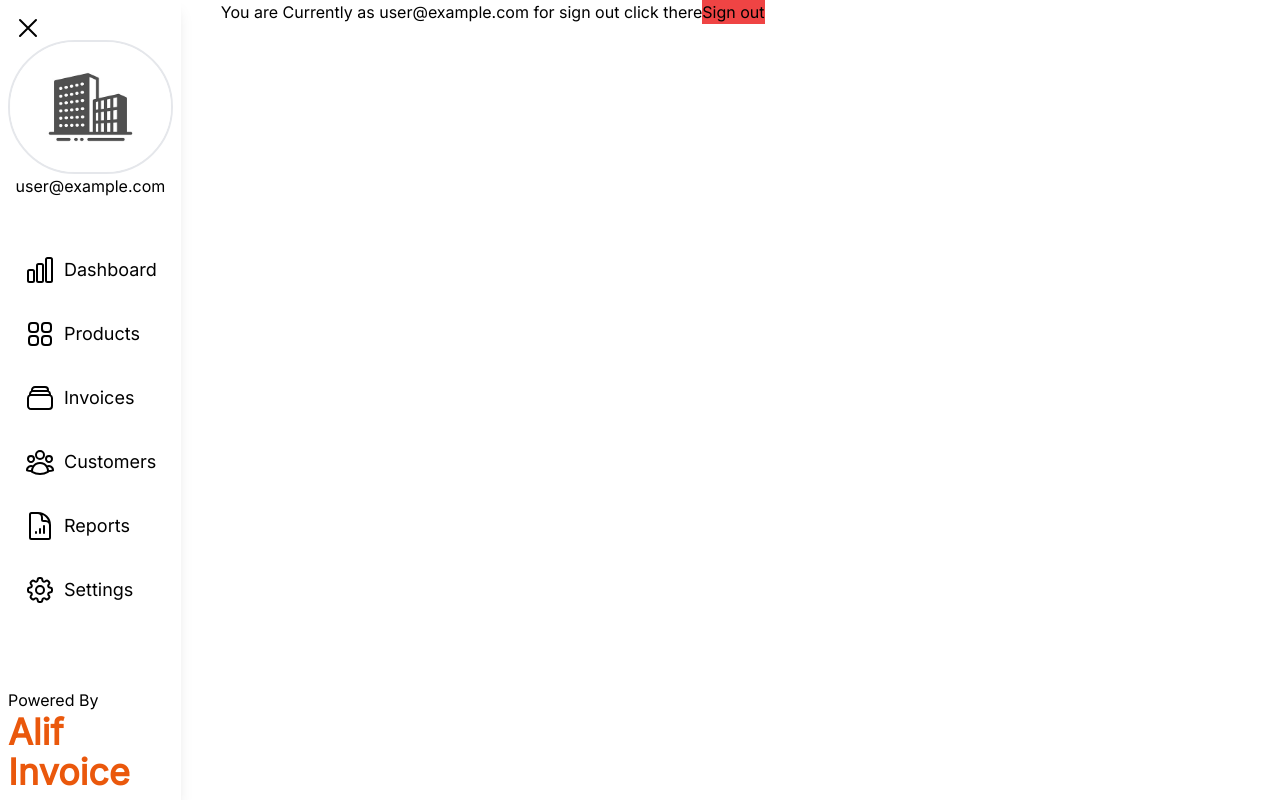
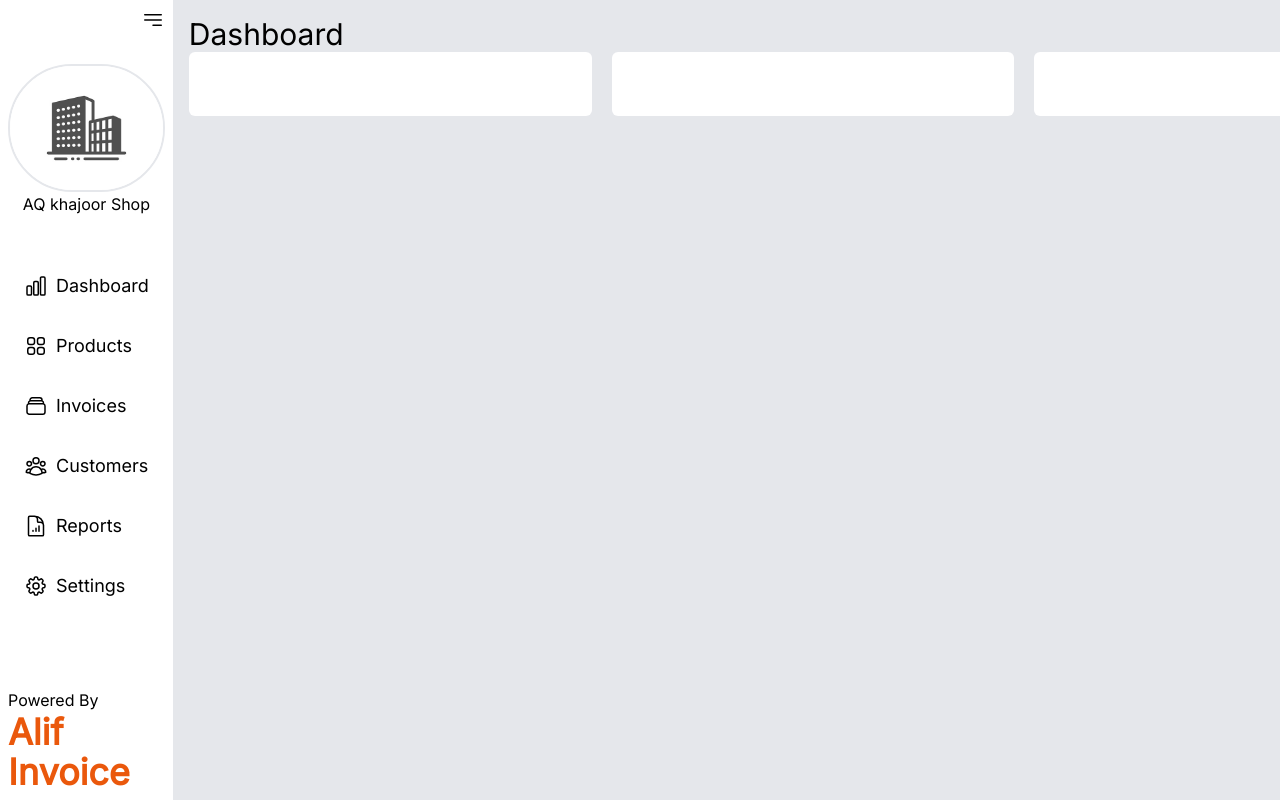
Before and after one commit to abdurrehmanabbasi/alifinvoicemvp, a React (Vite) app: page /app in a window 1280 px wide. Built offline with nearby package versions, Linux system fonts and the light colour scheme; no server answers; sample sign-in values are in the browser's storage.

Commit message:
refactor

```diff
--- a/src/App.jsx
+++ b/src/App.jsx
@@ -12,6 +12,7 @@ import Dashboard from "@/pages/Dashboard/index";
 import Products from "@/pages/Products/index";
 import Invoices from "@/pages/Invoices/index";
 import Customers from "@/pages/Customer/index";
+import Reports from "@/pages/Reports/index";
 import Settings from "@/pages/Settings";
 
 import Product from "@/pages/Products/Product";
@@ -51,6 +52,8 @@ function App() {
           <Route path=":id" element={<Invoice />} />
           <Route path="new" element={<NewInvoice />} />
         </Route>
+        <Route path="reports" element={<Reports/>}/>
+
         <Route path="settings" element={<Settings />} />
       </Route>
 
--- a/src/Sidebar.jsx
+++ b/src/Sidebar.jsx
@@ -8,20 +8,27 @@ import {
   Squares2X2Icon,
   UserGroupIcon,
 } from "@heroicons/react/24/outline";
-import useAuth from "./hooks/useAuth";
-const Sidebar = ({openMenu,setOpenMenu}) => {
-  const {user}=useAuth()
+import { Bars3Icon, Bars3BottomRightIcon } from "@heroicons/react/24/outline";
+
+// import useAuth from "./hooks/useAuth";
+import { useState } from "react";
+const Sidebar = () => {
+  const [openMenu,setOpenMenu]=useState(true)
+  // const {user}=useAuth()
   return (
-    <aside className={`shadow-lg flex-col ${openMenu?'flex':'hidden'}`}>
-      <div className=" flex flex-col flex-1 p-2 mt-8">
+    <aside className={`shadow-lg flex flex-col `}>
+      <div className=" flex flex-col flex-1 p-2 ">
         <div className="user  w-full">
           <div className="flex flex-col items-center justify-center w-full">
+          <button className={`${openMenu?'self-end':''}`} onClick={()=>setOpenMenu(!openMenu)} >{openMenu?<Bars3BottomRightIcon className="w-6" />:<Bars3Icon className="w-6"/>}</button>
+
             <img
               src={blankuser}
-              className="w-44 border-2 rounded-full"
+              className={`mt-8 w-44 border-2 rounded-full `}
               alt=""
             />
-            <p>{user.email}</p>
+
+            <p>{openMenu?'AQ khajoor Shop':'AQ'}</p>
           </div>
         </div>
 
@@ -30,44 +37,51 @@ const Sidebar = ({openMenu,setOpenMenu}) => {
             className="flex p-4 gap-x-2 items-center"
             to="/app"
           >
-            <ChartBarIcon className="w-8" /> Dashboard
+            <ChartBarIcon className="w-6" /><p className={`${openMenu?'':'hidden'}`}>Dashboard</p>
           </NavLink>
           <NavLink
             className="flex hover:bg-orange-200 p-4 gap-x-2 items-center"
             to="products"
           >
-            <Squares2X2Icon className="w-8" /> Products
+            <Squares2X2Icon className="w-6" />
+            <p className={`${openMenu?'':'hidden'}`}>Products</p>
           </NavLink>
           <NavLink
             className="flex hover:bg-orange-200 p-4 gap-x-2 items-center"
             to="invoices"
           >
-            <RectangleStackIcon className="w-8" /> Invoices
+            <RectangleStackIcon className="w-6" />
+            <p className={`${openMenu?'':'hidden'}`}>Invoices</p>
           </NavLink>
           <NavLink
             className="flex hover:bg-orange-200 p-4 gap-x-2 items-center"
             to="customers"
           >
-            <UserGroupIcon className="w-8" /> Customers
+            <UserGroupIcon className="w-6" />
+            <p className={`${openMenu?'':'hidden'}`}>Customers</p>
           </NavLink>
           <NavLink
             className="flex hover:bg-orange-200 p-4 gap-x-2 items-center"
-            to="invoices"
+            to="reports"
           >
-            <DocumentChartBarIcon className="w-8" /> Reports
+            <DocumentChartBarIcon className="w-6" />
+            <p className={`${openMenu?'':'hidden'}`}>Reports</p>
           </NavLink>
           <NavLink
             className="flex hover:bg-orange-200 p-4 gap-x-2 items-center"
             to="settings"
           >
-            <Cog8ToothIcon className="w-8" /> Settings
+            <Cog8ToothIcon className="w-6" />
+            <p className={`${openMenu?'':'hidden'}`}>Settings</p>
           </NavLink>
         </nav>
       </div>
+      {openMenu?
       <div className="company p-2">
         <p className="">Powered By</p>
         <h2 className="text-orange-600 text-4xl font-bold">Alif Invoice</h2>
       </div>
+      : ""}
     </aside>
   );
 };
--- a/src/components/Layout.jsx
+++ b/src/components/Layout.jsx
@@ -1,10 +1,8 @@
 import { Navigate, Outlet } from "react-router-dom";
 import useAuth from "../hooks/useAuth";
 import Sidebar from "../Sidebar";
-import { Bars3Icon, XMarkIcon } from "@heroicons/react/24/outline";
-import { useEffect, useState } from "react";
+import { useEffect} from "react";
 const Layout = () => {
-  const [openMenu, setOpenMenu] = useState(true);
   const { user } = useAuth();
   useEffect(() => {
     document.title = "Alif Invoices";
@@ -12,16 +10,10 @@ const Layout = () => {
   return !user ? (
     <Navigate to={"/auth"} />
   ) : (
-    <div className="app font-Inter flex w-screen h-screen overflow-hidden flex-col md:flex-row">
-      <button onClick={() => setOpenMenu(!openMenu)} className="p-3 absolute top-0 left-0 ">
-        {!openMenu ? (
-          <Bars3Icon className="w-8" />
-        ) : (
-          <XMarkIcon className="w-8" />
-        )}{" "}
-      </button>
-      <Sidebar openMenu={openMenu} setOpenMenu={setOpenMenu} />
-      <main className="min-w-full ml-10 overflow-y-auto">
+    <div className="app font-Inter flex w-screen h-screen overflow-hidden">
+
+      <Sidebar/>
+      <main className="min-w-full overflow-y-auto h-full">
         <Outlet />
       </main>
     </div>
--- a/src/pages/Dashboard/index.jsx
+++ b/src/pages/Dashboard/index.jsx
@@ -1,13 +1,15 @@
-import { auth } from "../../app/firebase";
-import useAuth from "../../hooks/useAuth";
-import { signOut } from "firebase/auth";
-const Dashboard = () => {
-    const {user}=useAuth()
 
-    return ( <>
-    {`You are Currently as ${user?.email} for sign out click there`}
-    <button onClick={()=>signOut(auth)} className="bg-red-500">Sign out</button>
-    </> );
+function Dashboard() {
+  return (
+    <div className="bg-gray-200 h-screen p-4">
+        <h2 className="text-3xl">Dashboard</h2>
+        <div className="flex flex-col gap-5 lg:flex-row">
+            <div className="rounded-md bg-white max-w-screen-md w-full h-16"></div>
+            <div className="rounded-md bg-white max-w-screen-md w-full h-16"></div>
+            <div className="rounded-md bg-white max-w-screen-md w-full h-16"></div>
+        </div>
+      </div>
+  );
 }
 
 export default Dashboard;
--- /dev/null
+++ b/src/pages/Reports/index.jsx
@@ -0,0 +1,7 @@
+const Reports = () => {
+    return ( <>
+    Reports
+    </> );
+}
+
+export default Reports;
```
